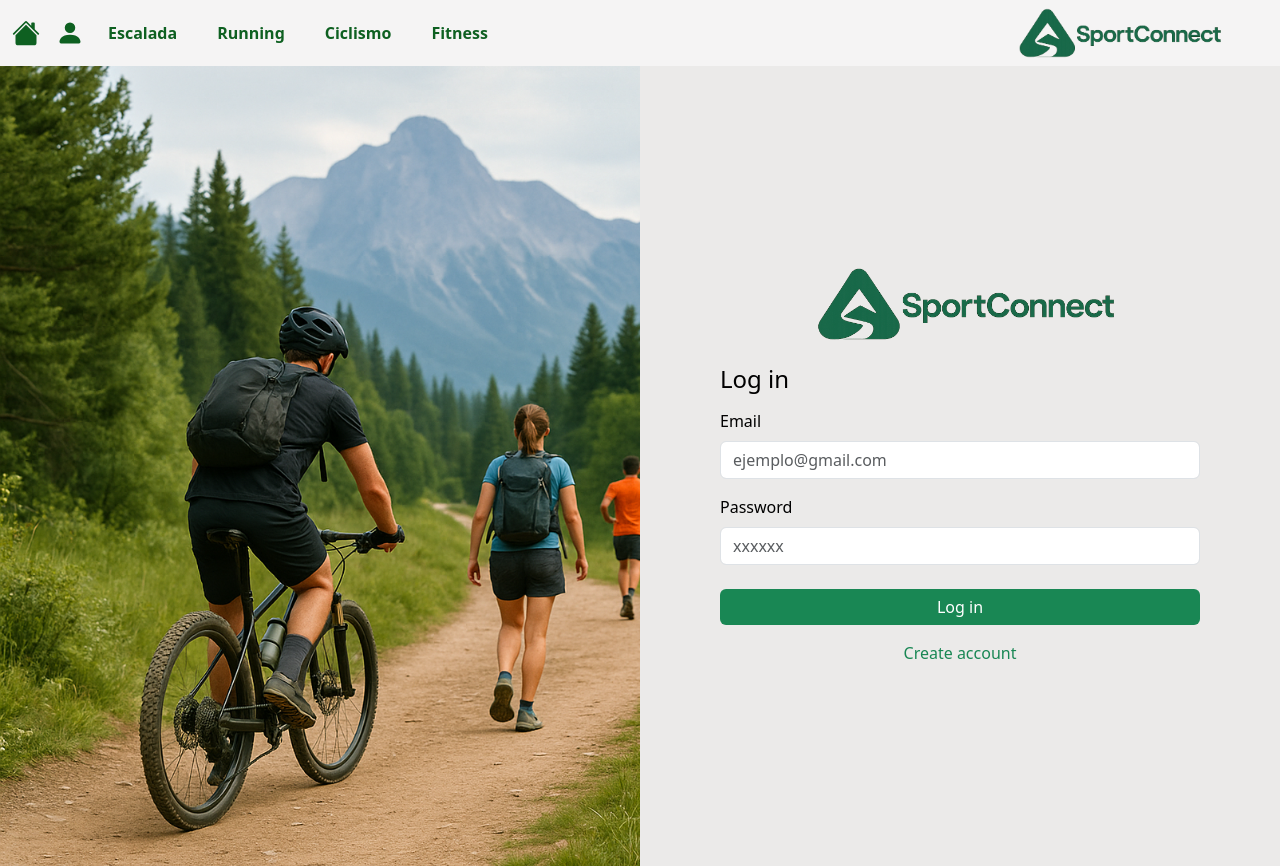
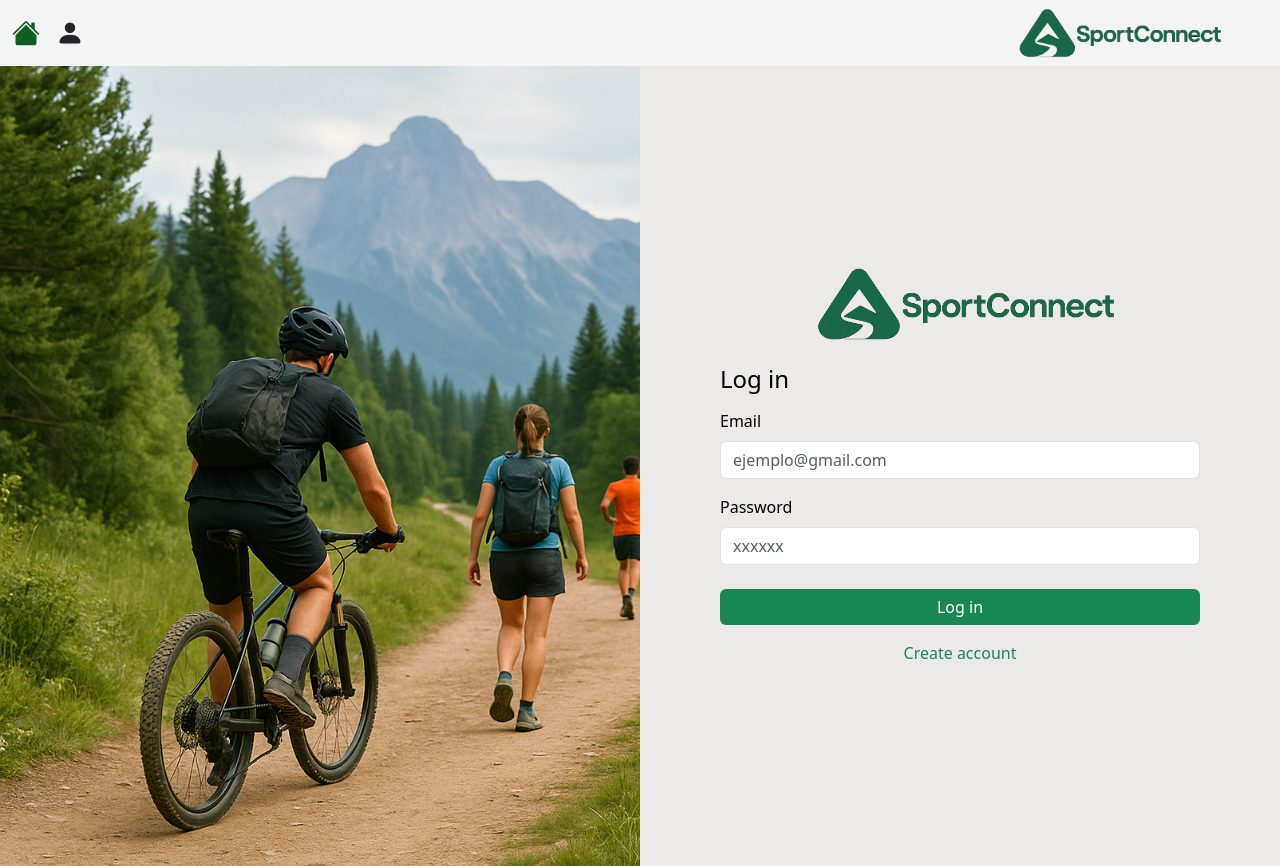
Before and after one commit to 4GeeksAcademy/SportConnect-G1, a React (Vite) app in the folder aventura-social/frontend/: page /login in a window 1280 px wide. Built offline with nearby package versions, Linux system fonts and the light colour scheme.

Commit message:
creado nuevo publicnavbar

```diff
--- /dev/null
+++ b/aventura-social/frontend/src/components/PublicNavbar.jsx
@@ -0,0 +1,47 @@
+import { Link } from "react-router-dom";
+import { BsPersonFill, BsHouseFill } from "react-icons/bs";
+import "../styles/Navbar.css";
+
+const PublicNavbar = () => {
+  return (
+    <nav
+      className="navbar navbar-expand-lg navbar-light"
+      style={{
+        backgroundColor: "rgba(255, 255, 255, 0.5)",
+        paddingTop: "0.2rem",
+        paddingBottom: "0.2rem",
+      }}
+    >
+      <div className="container-fluid d-flex align-items-center">
+        <Link to="/" className="nav-link-persona me-3">
+          <BsHouseFill size={28} />
+        </Link>
+
+        <span
+          cclassName="nav-link-disabled me-3"
+          data-bs-toggle="tooltip"
+          data-bs-placement="bottom"
+          title="Solo para usuarios registrados"
+          style={{ cursor: "not-allowed" }}
+        >
+          <BsPersonFill size={28} />
+        </span>
+
+        <div className="collapse navbar-collapse" id="navbarNav">
+          <div className="navbar-nav d-flex flex-row gap-4"></div>
+        </div>
+
+        <div className="navbar-brand ms-auto">
+          <img
+            src="/logo_sin_fondo.png"
+            alt="SportConnect"
+            height="50"
+            className="d-inline-block align-top"
+          />
+        </div>
+      </div>
+    </nav>
+  );
+};
+
+export default PublicNavbar;
--- a/aventura-social/frontend/src/pages/Home.jsx
+++ b/aventura-social/frontend/src/pages/Home.jsx
@@ -1,7 +1,7 @@
 // src/pages/Home.jsx
 import React from "react";
 import { Link } from "react-router-dom";
-import Navbar from "../components/Navbar";
+import PublicNavbar from "../components/PublicNavbar";
 
 const Home = () => {
     return (
@@ -14,7 +14,7 @@ const Home = () => {
                 backgroundRepeat: "no-repeat",
             }}
         >
-            <Navbar />
+            <PublicNavbar />
 
             <div className="container my-auto text-end">
                 <div className="bg-white p-5 rounded shadow" style={{ maxWidth: "400px", marginLeft: "auto", opacity: 0.95 }}>
--- a/aventura-social/frontend/src/pages/Login.jsx
+++ b/aventura-social/frontend/src/pages/Login.jsx
@@ -2,7 +2,7 @@ import React from "react";
 import "bootstrap/dist/css/bootstrap.min.css";
 import "../styles/Login.css";
 import { Link } from "react-router-dom";
-import Navbar from "../components/Navbar";
+import PublicNavbar from "../components/PublicNavbar";
 
 
 
@@ -10,7 +10,7 @@ import Navbar from "../components/Navbar";
 const Login = () => {
     return (
         <div style={{ position: "relative", minHeight: "100vh" }}>
-            <Navbar />
+            <PublicNavbar />
 
             <div className="container-fluid vh-100 d-flex flex-column flex-md-row p-0">
 
```
